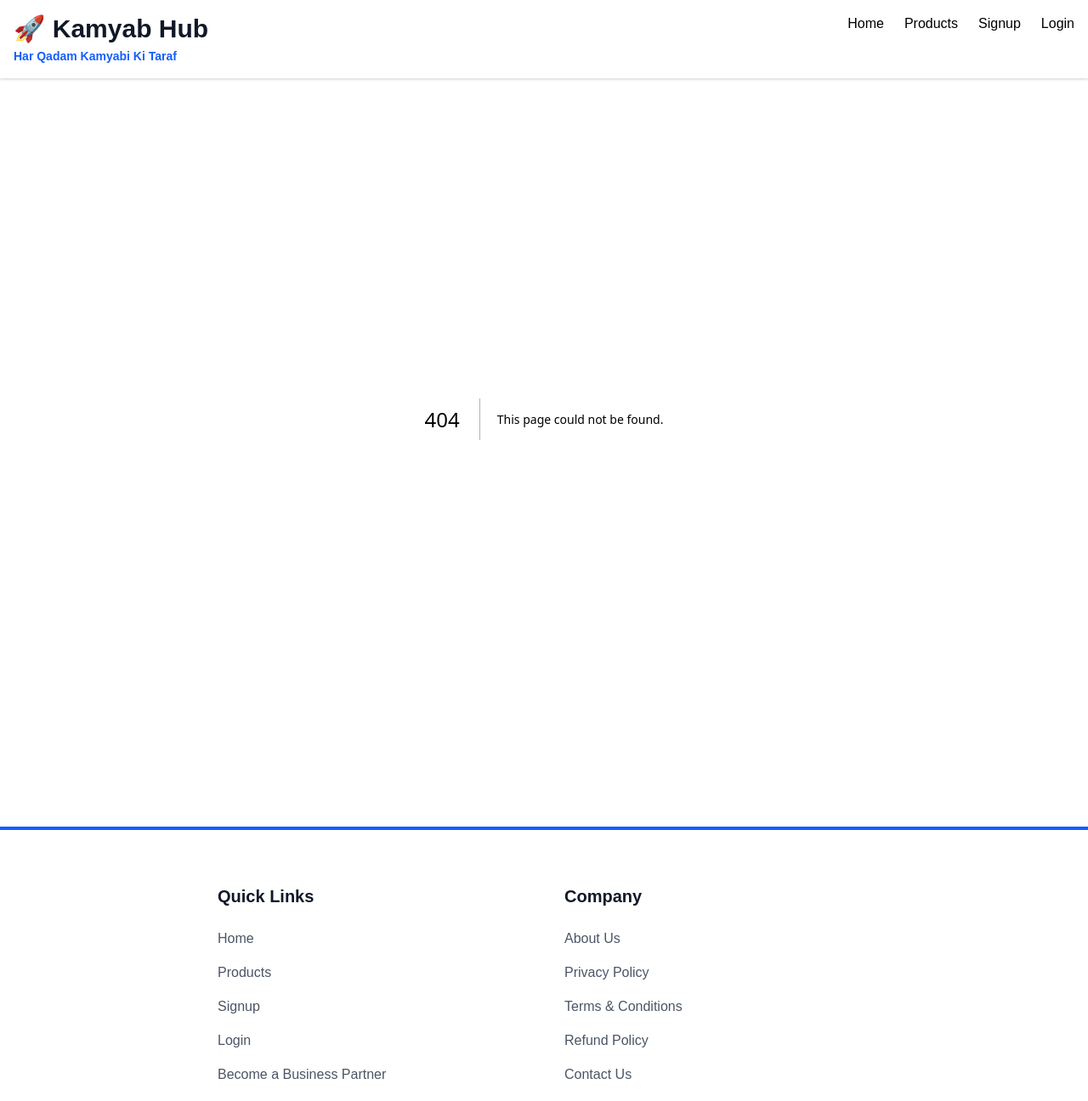
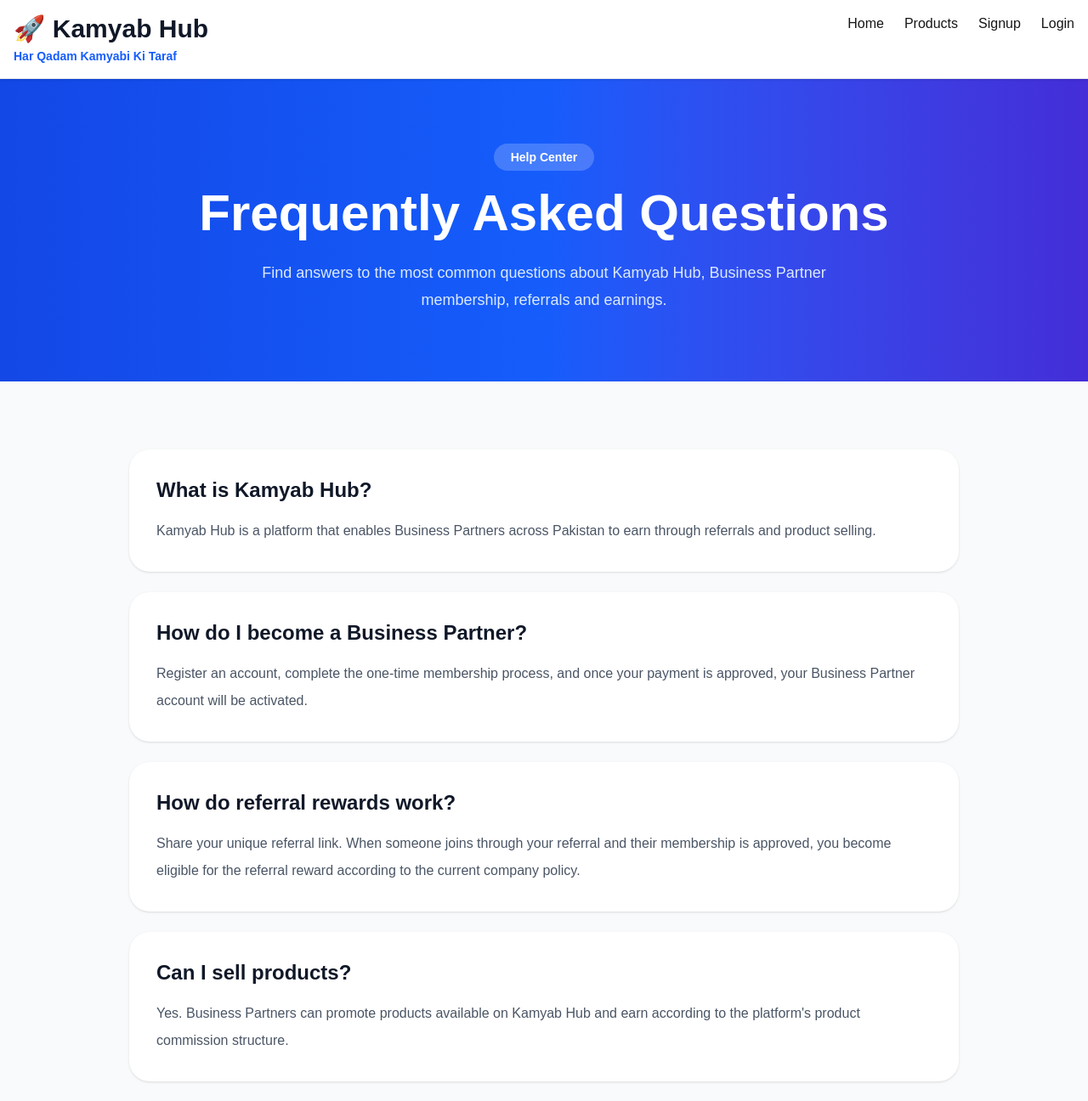
Before and after one commit to invite1earn2/kamyab-hub, a Next.js app: page /faq in a window 1280 px wide. Before the commit this address had no page. Shown: the top 1296 px of the page at 85% size. Built offline with nearby package versions, Linux system fonts and the light colour scheme.

Commit message:
Add FAQ page

```diff
--- /dev/null
+++ b/src/app/faq/page.js
@@ -0,0 +1,157 @@
+import Link from "next/link";
+
+export const metadata = {
+  title: "FAQ",
+  description:
+    "Find answers to common questions about Kamyab Hub, Business Partner membership, referrals, product selling, withdrawals and more.",
+};
+
+export default function FAQ() {
+  return (
+    <main className="min-h-screen bg-gray-50">
+
+      {/* Hero */}
+
+      <section className="bg-gradient-to-r from-blue-700 via-blue-600 to-indigo-700 text-white">
+
+        <div className="mx-auto max-w-6xl px-6 py-20 text-center">
+
+          <span className="rounded-full bg-white/20 px-5 py-2 text-sm font-semibold">
+            Help Center
+          </span>
+
+          <h1 className="mt-6 text-4xl font-black md:text-6xl">
+            Frequently Asked Questions
+          </h1>
+
+          <p className="mx-auto mt-6 max-w-3xl text-lg leading-8 text-blue-100">
+            Find answers to the most common questions about Kamyab Hub,
+            Business Partner membership, referrals and earnings.
+          </p>
+
+        </div>
+
+      </section>
+
+      {/* FAQ */}
+
+      <section className="mx-auto max-w-5xl px-6 py-20 space-y-6">
+
+        <div className="rounded-3xl bg-white p-8 shadow-sm">
+          <h2 className="text-2xl font-black text-gray-900">
+            What is Kamyab Hub?
+          </h2>
+          <p className="mt-4 leading-8 text-gray-600">
+            Kamyab Hub is a platform that enables Business Partners across
+            Pakistan to earn through referrals and product selling.
+          </p>
+        </div>
+
+        <div className="rounded-3xl bg-white p-8 shadow-sm">
+          <h2 className="text-2xl font-black text-gray-900">
+            How do I become a Business Partner?
+          </h2>
+          <p className="mt-4 leading-8 text-gray-600">
+            Register an account, complete the one-time membership process,
+            and once your payment is approved, your Business Partner account
+            will be activated.
+          </p>
+        </div>
+
+        <div className="rounded-3xl bg-white p-8 shadow-sm">
+          <h2 className="text-2xl font-black text-gray-900">
+            How do referral rewards work?
+          </h2>
+          <p className="mt-4 leading-8 text-gray-600">
+            Share your unique referral link. When someone joins through your
+            referral and their membership is approved, you become eligible for
+            the referral reward according to the current company policy.
+          </p>
+        </div>
+
+        <div className="rounded-3xl bg-white p-8 shadow-sm">
+          <h2 className="text-2xl font-black text-gray-900">
+            Can I sell products?
+          </h2>
+          <p className="mt-4 leading-8 text-gray-600">
+            Yes. Business Partners can promote products available on Kamyab
+            Hub and earn according to the platform's product commission
+            structure.
+          </p>
+        </div>
+
+        <div className="rounded-3xl bg-white p-8 shadow-sm">
+          <h2 className="text-2xl font-black text-gray-900">
+            How do I request a withdrawal?
+          </h2>
+          <p className="mt-4 leading-8 text-gray-600">
+            Submit a withdrawal request from your dashboard. Requests are
+            reviewed and processed after verification.
+          </p>
+        </div>
+
+        <div className="rounded-3xl bg-white p-8 shadow-sm">
+          <h2 className="text-2xl font-black text-gray-900">
+            Is my information secure?
+          </h2>
+          <p className="mt-4 leading-8 text-gray-600">
+            Yes. Kamyab Hub is committed to protecting user information and
+            maintaining a secure platform for Business Partners.
+          </p>
+        </div>
+
+        <div className="rounded-3xl bg-white p-8 shadow-sm">
+          <h2 className="text-2xl font-black text-gray-900">
+            Can I refer unlimited people?
+          </h2>
+          <p className="mt-4 leading-8 text-gray-600">
+            Yes. There is no fixed limit on referrals, provided all referrals
+            are genuine and comply with our platform policies.
+          </p>
+        </div>
+
+        <div className="rounded-3xl bg-white p-8 shadow-sm">
+          <h2 className="text-2xl font-black text-gray-900">
+            How can I contact support?
+          </h2>
+          <p className="mt-4 leading-8 text-gray-600">
+            Visit the Contact Us page to reach our support team for assistance
+            with your account, membership or platform-related questions.
+          </p>
+        </div>
+
+      </section>
+
+      {/* CTA */}
+
+      <section className="pb-20">
+
+        <div className="mx-auto max-w-4xl rounded-3xl bg-gradient-to-r from-blue-700 to-indigo-700 px-8 py-16 text-center text-white">
+
+          <h2 className="text-4xl font-black">
+
+            Still Have Questions?
+
+          </h2>
+
+          <p className="mx-auto mt-6 max-w-2xl text-lg leading-8 text-blue-100">
+
+            Our support team is ready to help you with membership,
+            referrals, products and anything related to Kamyab Hub.
+
+          </p>
+
+          <Link
+            href="/contact"
+            className="mt-10 inline-flex rounded-2xl bg-white px-8 py-4 text-lg font-bold text-blue-700 transition hover:scale-105"
+          >
+            Contact Us
+          </Link>
+
+        </div>
+
+      </section>
+
+    </main>
+  );
+}
```
